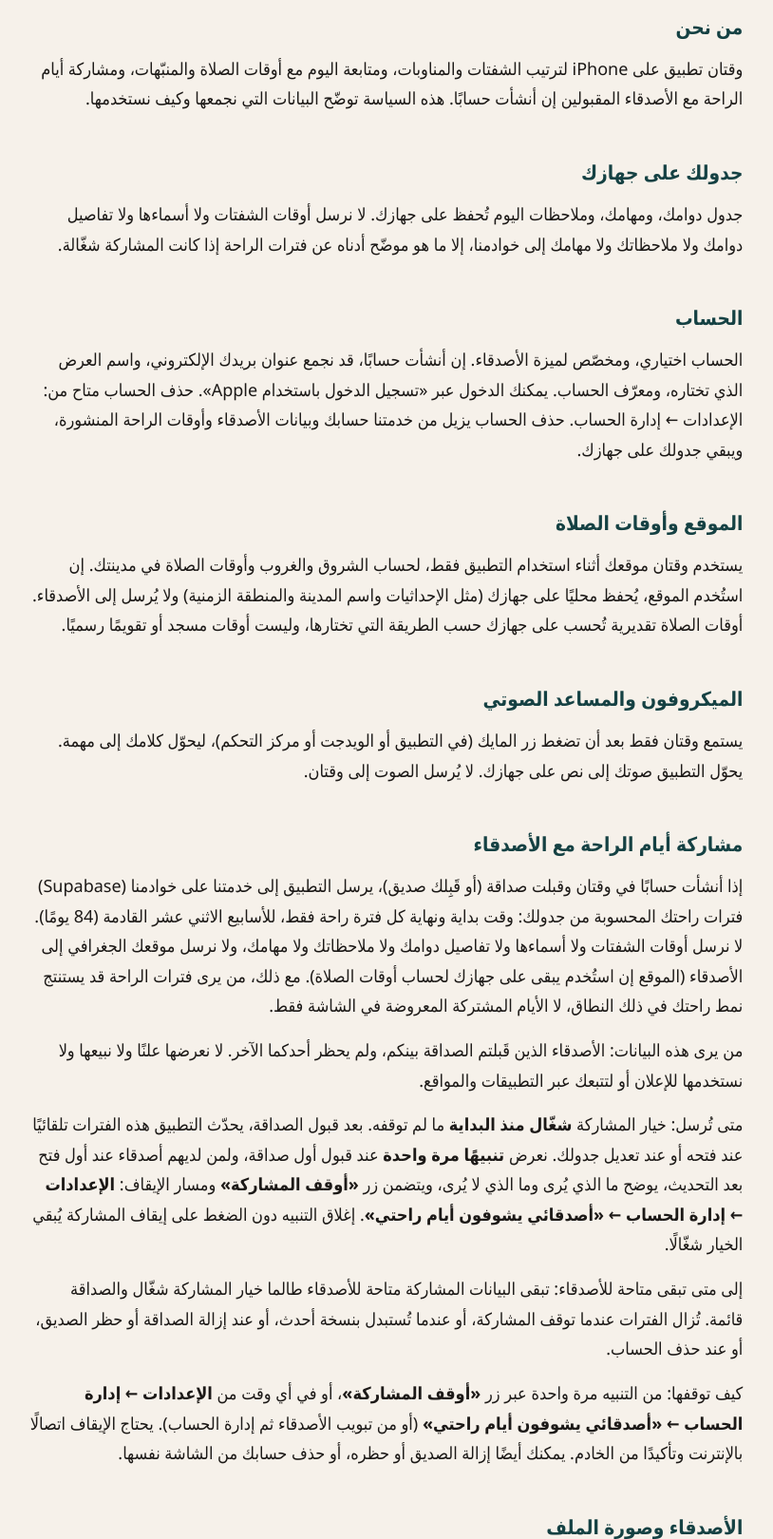
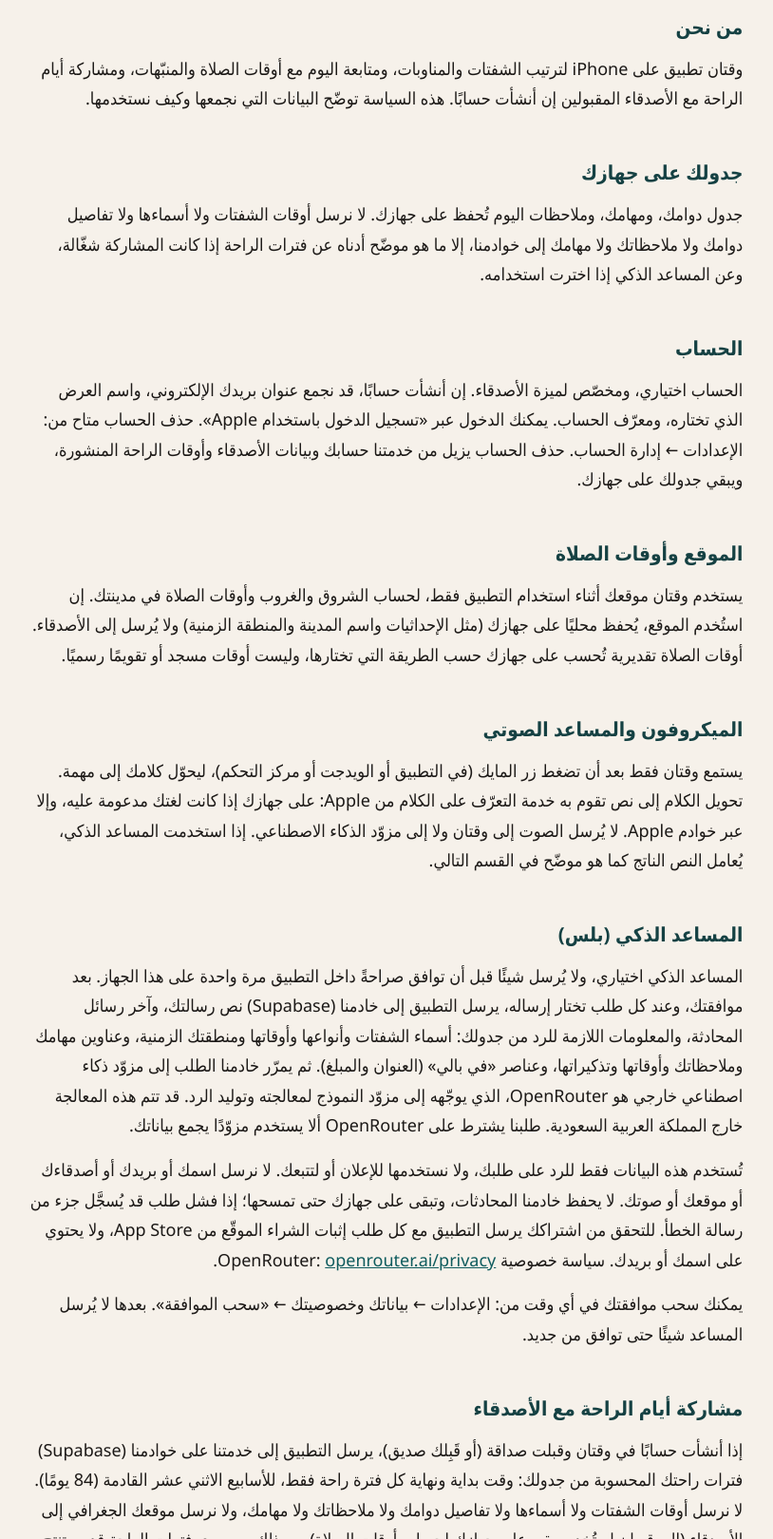
Before and after one commit to xBinSaud/xbinsaud.github.io, a plain HTML site: page waqtan/privacy/index.html in a window 1280 px wide. Shown: the part 221-1841 px from the top of the page at 95% size, without its empty margins (233-1047 px from the left). Drawn offline with Linux system fonts and the light colour scheme.

Commit message:
Waqtan privacy: disclose the AI assistant (OpenRouter) and correct the speech-to-text wording
- New section (ar + en): after explicit in-app consent, the message, recent turns and the schedule/tasks context needed to answer go through our Supabase server to OpenRouter, which routes to the model provider; may be processed outside Saudi Arabia; used only to answer; not for ads or tracking; conversations not stored on our server; how to withdraw consent; link to OpenRouter's privacy policy.
- Speech: done by Apple's speech recognition, on device when the language is supported, otherwise via Apple's servers.
- 'Your schedule on your device' now points to the assistant exception.

```diff
--- a/waqtan/privacy/index.html
+++ b/waqtan/privacy/index.html
@@ -91,7 +91,7 @@ footer {
     <p>وقتان تطبيق على iPhone لترتيب الشفتات والمناوبات، ومتابعة اليوم مع أوقات الصلاة والمنبّهات، ومشاركة أيام الراحة مع الأصدقاء المقبولين إن أنشأت حسابًا. هذه السياسة توضّح البيانات التي نجمعها وكيف نستخدمها.</p>
 
     <h2>جدولك على جهازك</h2>
-    <p>جدول دوامك، ومهامك، وملاحظات اليوم تُحفظ على جهازك. لا نرسل أوقات الشفتات ولا أسماءها ولا تفاصيل دوامك ولا ملاحظاتك ولا مهامك إلى خوادمنا، إلا ما هو موضّح أدناه عن فترات الراحة إذا كانت المشاركة شغّالة.</p>
+    <p>جدول دوامك، ومهامك، وملاحظات اليوم تُحفظ على جهازك. لا نرسل أوقات الشفتات ولا أسماءها ولا تفاصيل دوامك ولا ملاحظاتك ولا مهامك إلى خوادمنا، إلا ما هو موضّح أدناه عن فترات الراحة إذا كانت المشاركة شغّالة، وعن المساعد الذكي إذا اخترت استخدامه.</p>
 
     <h2>الحساب</h2>
     <p>الحساب اختياري، ومخصّص لميزة الأصدقاء. إن أنشأت حسابًا، قد نجمع عنوان بريدك الإلكتروني، واسم العرض الذي تختاره، ومعرّف الحساب. يمكنك الدخول عبر «تسجيل الدخول باستخدام Apple». حذف الحساب متاح من: الإعدادات ← إدارة الحساب. حذف الحساب يزيل من خدمتنا حسابك وبيانات الأصدقاء وأوقات الراحة المنشورة، ويبقي جدولك على جهازك.</p>
@@ -100,7 +100,12 @@ footer {
     <p>يستخدم وقتان موقعك أثناء استخدام التطبيق فقط، لحساب الشروق والغروب وأوقات الصلاة في مدينتك. إن استُخدم الموقع، يُحفظ محليًا على جهازك (مثل الإحداثيات واسم المدينة والمنطقة الزمنية) ولا يُرسل إلى الأصدقاء. أوقات الصلاة تقديرية تُحسب على جهازك حسب الطريقة التي تختارها، وليست أوقات مسجد أو تقويمًا رسميًا.</p>
 
     <h2>الميكروفون والمساعد الصوتي</h2>
-    <p>يستمع وقتان فقط بعد أن تضغط زر المايك (في التطبيق أو الويدجت أو مركز التحكم)، ليحوّل كلامك إلى مهمة. يحوّل التطبيق صوتك إلى نص على جهازك. لا يُرسل الصوت إلى وقتان.</p>
+    <p>يستمع وقتان فقط بعد أن تضغط زر المايك (في التطبيق أو الويدجت أو مركز التحكم)، ليحوّل كلامك إلى مهمة. تحويل الكلام إلى نص تقوم به خدمة التعرّف على الكلام من Apple: على جهازك إذا كانت لغتك مدعومة عليه، وإلا عبر خوادم Apple. لا يُرسل الصوت إلى وقتان ولا إلى مزوّد الذكاء الاصطناعي. إذا استخدمت المساعد الذكي، يُعامل النص الناتج كما هو موضّح في القسم التالي.</p>
+
+    <h2>المساعد الذكي (بلس)</h2>
+    <p>المساعد الذكي اختياري، ولا يُرسل شيئًا قبل أن توافق صراحةً داخل التطبيق مرة واحدة على هذا الجهاز. بعد موافقتك، وعند كل طلب تختار إرساله، يرسل التطبيق إلى خادمنا (Supabase) نص رسالتك، وآخر رسائل المحادثة، والمعلومات اللازمة للرد من جدولك: أسماء الشفتات وأنواعها وأوقاتها ومنطقتك الزمنية، وعناوين مهامك وملاحظاتك وأوقاتها وتذكيراتها، وعناصر «في بالي» (العنوان والمبلغ). ثم يمرّر خادمنا الطلب إلى مزوّد ذكاء اصطناعي خارجي هو OpenRouter، الذي يوجّهه إلى مزوّد النموذج لمعالجته وتوليد الرد. قد تتم هذه المعالجة خارج المملكة العربية السعودية. طلبنا يشترط على OpenRouter ألا يستخدم مزوّدًا يجمع بياناتك.</p>
+    <p>تُستخدم هذه البيانات فقط للرد على طلبك، ولا نستخدمها للإعلان أو لتتبعك. لا نرسل اسمك أو بريدك أو أصدقاءك أو موقعك أو صوتك. لا يحفظ خادمنا المحادثات، وتبقى على جهازك حتى تمسحها؛ إذا فشل طلب قد يُسجَّل جزء من رسالة الخطأ. للتحقق من اشتراكك يرسل التطبيق مع كل طلب إثبات الشراء الموقّع من App Store، ولا يحتوي على اسمك أو بريدك. سياسة خصوصية OpenRouter: <a href="https://openrouter.ai/privacy" rel="noopener">openrouter.ai/privacy</a>.</p>
+    <p>يمكنك سحب موافقتك في أي وقت من: الإعدادات ← بياناتك وخصوصيتك ← «سحب الموافقة». بعدها لا يُرسل المساعد شيئًا حتى توافق من جديد.</p>
 
     <h2>مشاركة أيام الراحة مع الأصدقاء</h2>
     <p>إذا أنشأت حسابًا في وقتان وقبلت صداقة (أو قَبِلك صديق)، يرسل التطبيق إلى خدمتنا على خوادمنا (Supabase) فترات راحتك المحسوبة من جدولك: وقت بداية ونهاية كل فترة راحة فقط، للأسابيع الاثني عشر القادمة (84 يومًا). لا نرسل أوقات الشفتات ولا أسماءها ولا تفاصيل دوامك ولا ملاحظاتك ولا مهامك، ولا نرسل موقعك الجغرافي إلى الأصدقاء (الموقع إن استُخدم يبقى على جهازك لحساب أوقات الصلاة). مع ذلك، من يرى فترات الراحة قد يستنتج نمط راحتك في ذلك النطاق، لا الأيام المشتركة المعروضة في الشاشة فقط.</p>
```
Also changed, not shown: waqtan/privacy/en/index.html (+7 -2 lines).
